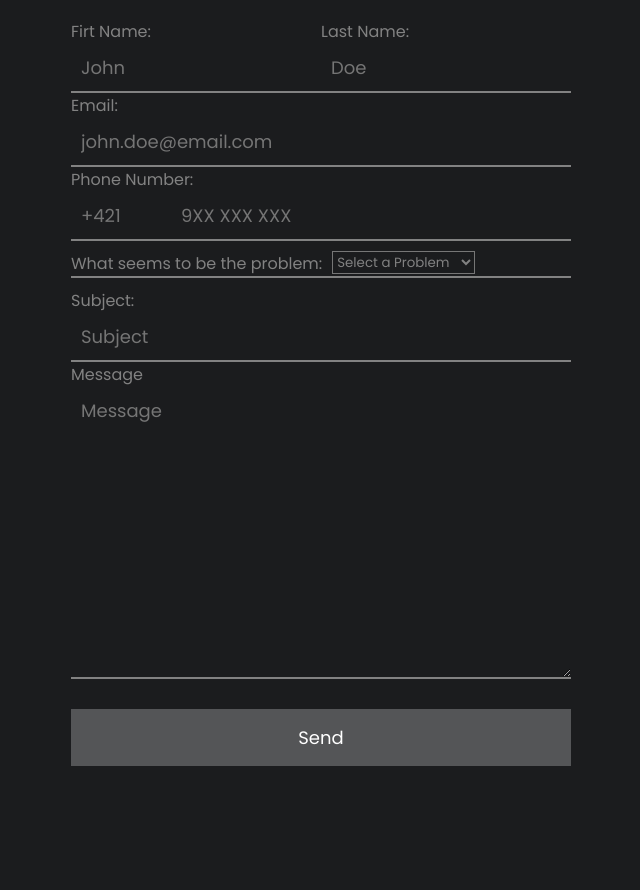
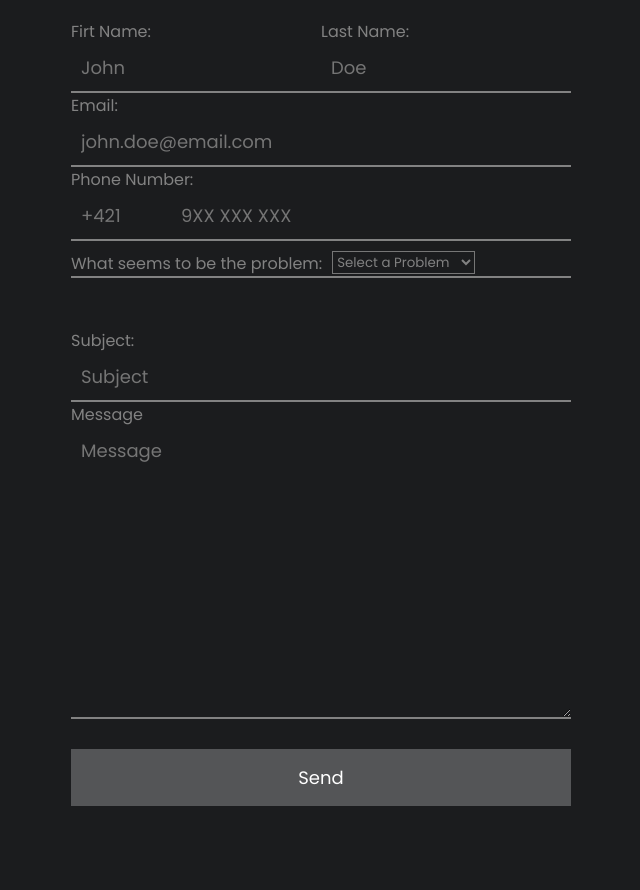
Before and after one commit to QuietXO/IoT_Posa, a PHP site: page / in a window 1280 px wide. Shown: the part 214-1104 px from the top of the page, without its empty margins (319-959 px from the left). Before the commit the page ends 980 px from the top, so only its background shows below. Run offline with PHP 8.4, Linux system fonts and the light colour scheme.

Commit message:
Update style.css

```diff
--- a/style.css
+++ b/style.css
@@ -150,7 +150,7 @@ a:hover {
 }
 
 #messageSpace {
-  padding-top: 10px;
+  padding-top: 50px;
   border-top: 2px solid #828282;
   clear: both;
 }
```
